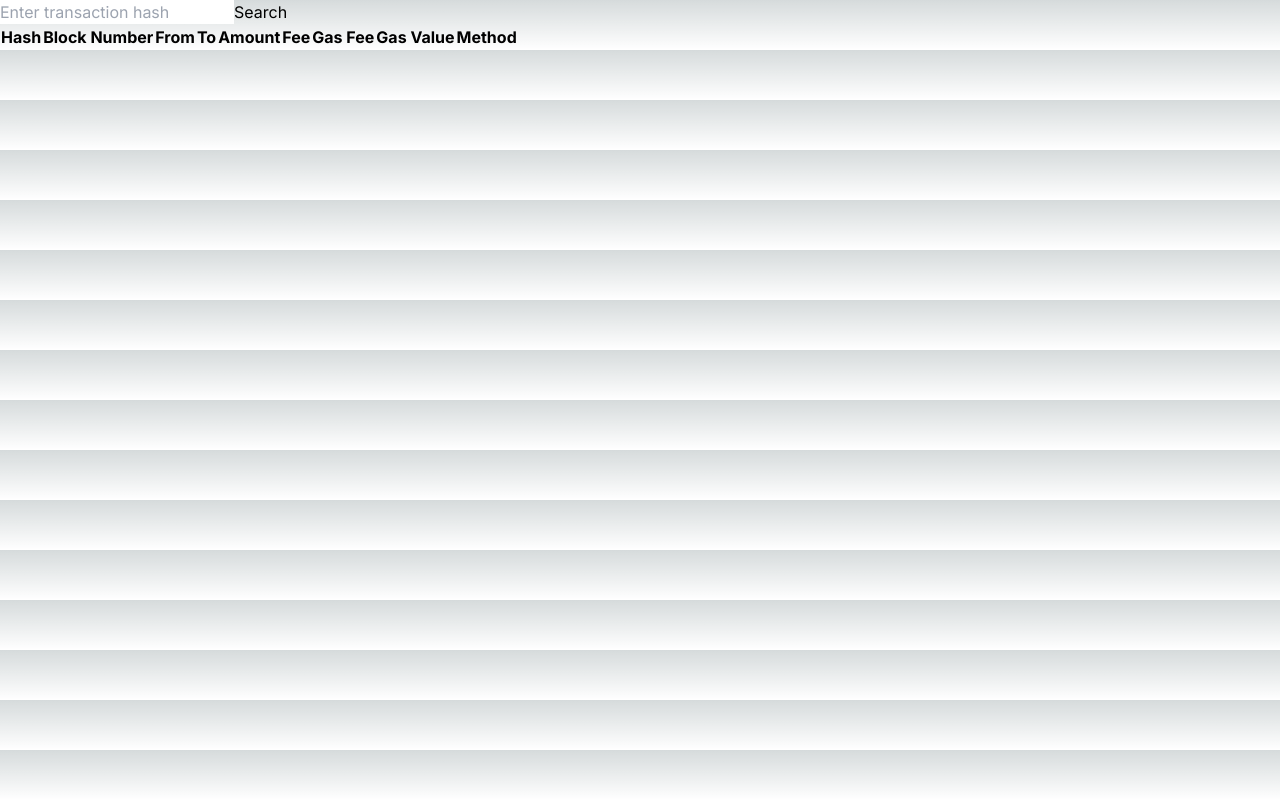
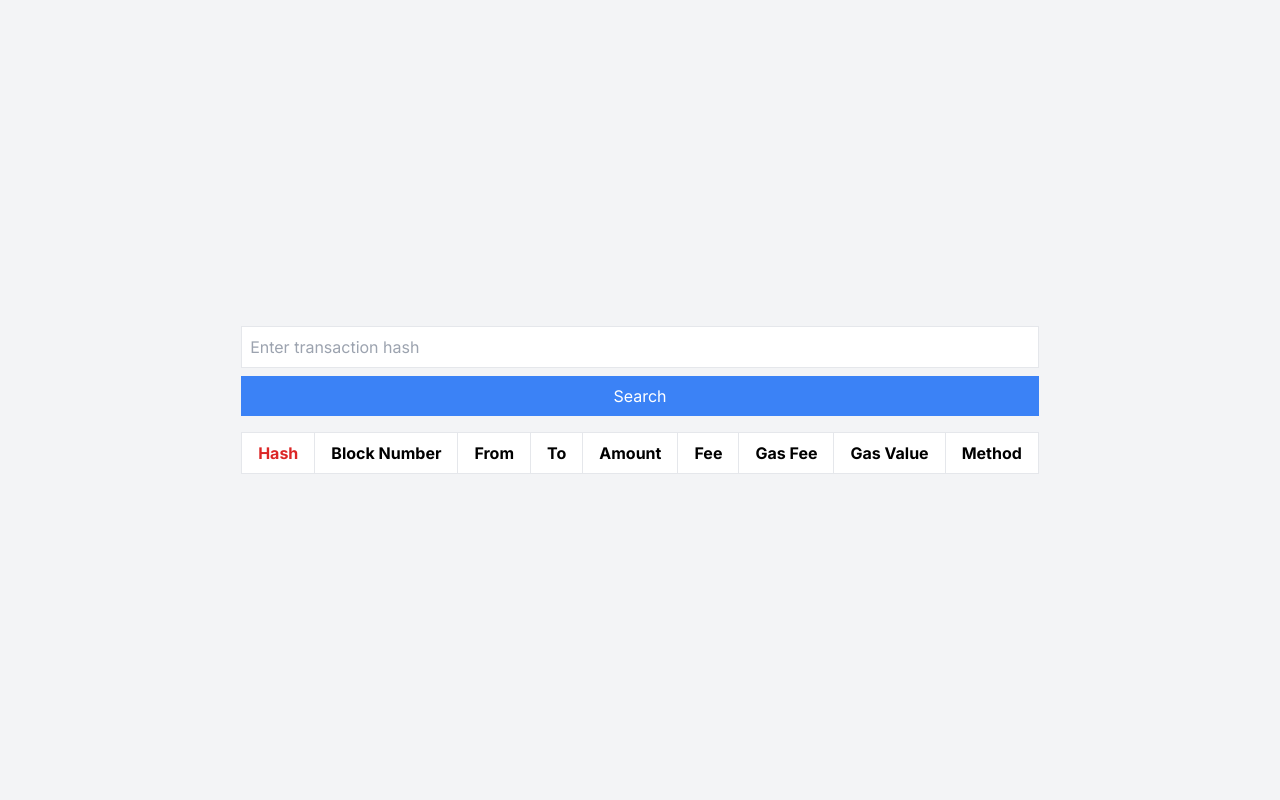
Before and after one commit to nur-devolvedai/Devolved_AI_MEXC_Indexing, a Next.js app in the folder frontend/transaction-search/: page / in a window 1280 px wide. Built offline with nearby package versions, Linux system fonts and the light colour scheme.

Commit message:
new next with tailwind css project created

```diff
--- a/frontend/transaction-search/package.json
+++ b/frontend/transaction-search/package.json
@@ -10,20 +10,18 @@
   },
   "dependencies": {
     "next": "14.2.5",
-    "pg": "^8.12.0",
     "react": "^18",
     "react-dom": "^18"
   },
   "devDependencies": {
     "@types/node": "^20",
-    "@types/pg": "^8.11.6",
     "@types/react": "^18",
     "@types/react-dom": "^18",
     "autoprefixer": "^10.4.19",
     "eslint": "^8",
     "eslint-config-next": "14.2.5",
     "postcss": "^8.4.39",
-    "tailwindcss": "^3.4.4",
+    "tailwindcss": "^3.4.5",
     "typescript": "^5"
   }
 }
--- a/frontend/transaction-search/src/app/globals.css
+++ b/frontend/transaction-search/src/app/globals.css
@@ -1,33 +1,3 @@
 @tailwind base;
 @tailwind components;
 @tailwind utilities;
-
-:root {
-  --foreground-rgb: 0, 0, 0;
-  --background-start-rgb: 214, 219, 220;
-  --background-end-rgb: 255, 255, 255;
-}
-
-@media (prefers-color-scheme: dark) {
-  :root {
-    --foreground-rgb: 255, 255, 255;
-    --background-start-rgb: 0, 0, 0;
-    --background-end-rgb: 0, 0, 0;
-  }
-}
-
-body {
-  color: rgb(var(--foreground-rgb));
-  background: linear-gradient(
-      to bottom,
-      transparent,
-      rgb(var(--background-end-rgb))
-    )
-    rgb(var(--background-start-rgb));
-}
-
-@layer utilities {
-  .text-balance {
-    text-wrap: balance;
-  }
-}
--- a/frontend/transaction-search/src/app/page.tsx
+++ b/frontend/transaction-search/src/app/page.tsx
@@ -1,5 +1,6 @@
+import SearchTransactions from '@/components/SearchTransactions';
 import Head from 'next/head';
-import SearchTransactions from '@/app/components/SearchTransactions';
+import './globals.css'
 
 export default function Home() {
   return (
@@ -11,7 +12,7 @@ export default function Home() {
       </Head>
 
       <main className="flex justify-center items-center min-h-screen bg-gray-100">
-        <SearchTransactions />
+        <SearchTransactions/>
       </main>
     </div>
   );
--- a/frontend/transaction-search/src/app/components/SearchTransactions.tsx
+++ b/frontend/transaction-search/src/components/SearchTransactions.tsx
@@ -62,7 +62,7 @@ export default function SearchTransactions() {
       <table className="min-w-full bg-white border">
         <thead>
           <tr>
-            <th className="border px-4 py-2">Hash</th>
+            <th className="border px-4 py-2 text-red-600">Hash</th>
             <th className="border px-4 py-2">Block Number</th>
             <th className="border px-4 py-2">From</th>
             <th className="border px-4 py-2">To</th>
--- a/frontend/transaction-search/tailwind.config.js
+++ b/frontend/transaction-search/tailwind.config.js
@@ -1,8 +1,9 @@
 /** @type {import('tailwindcss').Config} */
 module.exports = {
   content: [
-    "./pages/**/*.{js,ts,jsx,tsx}",
-    "./components/**/*.{js,ts,jsx,tsx}",
+    "./src/pages/**/*.{js,ts,jsx,tsx,mdx}",
+    "./src/components/**/*.{js,ts,jsx,tsx,mdx}",
+    "./src/app/**/*.{js,ts,jsx,tsx,mdx}",
   ],
   theme: {
     extend: {},
```
Also changed, not shown: frontend/transaction-search/ecosystem.config.js (deleted, +0 -16 lines), 2 other files (tests, documents, lock files or other folders).
